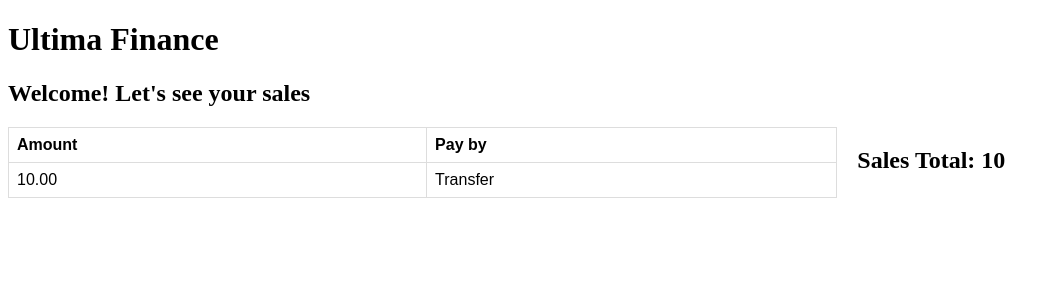
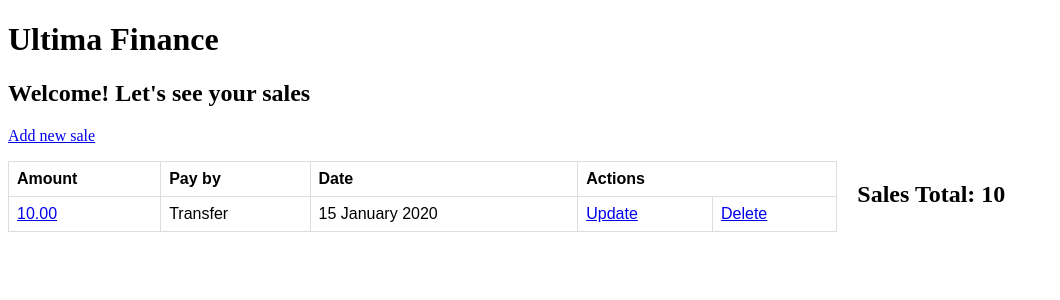
Before and after one commit to fugu69/ultima-finance, a Django app: page / in a window 1280 px wide. Shown: the top 300 px of the page, without its empty margins (0-1060 px from the left). Run offline with Django 5.2, Linux system fonts and the light colour scheme; tables that the repository leaves empty hold one stand-in row (values such as "Sample post").

Commit message:
feat: add views for CRUD functionality and edit corresponding files

```diff
--- a/finance/models.py
+++ b/finance/models.py
@@ -1,4 +1,5 @@
 from django.db import models
+from django.urls import reverse
 
 
 class Sale(models.Model):
@@ -12,9 +13,20 @@ class Sale(models.Model):
     # max_digits include decimal_places, so choose wisely
     sale_amount = models.DecimalField(max_digits=8, decimal_places=2)
     payment_type = models.CharField(
-        max_length=4, choices=PaymentChoices.choices,
-        default=PaymentChoices.CASH_THAI_BAHT
+        max_length=4,
+        choices=PaymentChoices.choices,
+        default=PaymentChoices.CASH_THAI_BAHT,
     )
+
+    created_at = models.DateTimeField(auto_now_add=True)
+
+    salesman = models.ForeignKey("auth.User", on_delete=models.CASCADE)
+
+    class Meta:
+        ordering = ["-created_at"]
+
+    def get_absolute_url(self):
+        return reverse("sale_detail", kwargs={"pk": self.pk})
 
     def __str__(self) -> str:
         return f"{self.sale_amount}, {self.payment_type}"
--- a/finance/urls.py
+++ b/finance/urls.py
@@ -1,7 +1,17 @@
 from django.urls import path
 
-from .views import HomePageView
+from .views import (
+    HomePageView,
+    SaleDetailView,
+    SaleCreateView,
+    SaleUpdateView,
+    SaleDeleteView,
+)
 
 urlpatterns = [
-    path('', HomePageView.as_view(), name='home')
+    path("", HomePageView.as_view(), name="home"),
+    path("sale/<int:pk>/", SaleDetailView.as_view(), name="sale_detail"),
+    path("sale/create/", SaleCreateView.as_view(), name="sale_create"),
+    path("sale/<int:pk>/update/", SaleUpdateView.as_view(), name="sale_update"),
+    path("sale/<int:pk>/delete/", SaleDeleteView.as_view(), name="sale_delete"),
 ]
--- a/finance/views.py
+++ b/finance/views.py
@@ -1,19 +1,51 @@
-from django.views.generic import ListView
+from django.views.generic import (
+    ListView,
+    CreateView,
+    DetailView,
+    UpdateView,
+    DeleteView,
+)
 from django.db.models import Sum
+from django.urls import reverse_lazy
 
 
 from .models import Sale
 
+
 class HomePageView(ListView):
     model = Sale
-    template_name = 'finance/home.html'
-    context_object_name = 'sales'
+    template_name = "finance/home.html"
+    context_object_name = "sales"
 
     def get_context_data(self, **kwargs):
         context = super().get_context_data(**kwargs)
         # aggregate() вернет словарь вида: {'sale_amount__sum': 15400.00}
         # name__sum is name convention
-        total_sum = Sale.objects.aggregate(Sum('sale_amount'))
-        context['total_sale_amount'] = total_sum['sale_amount__sum'] or 0
+        total_sum = Sale.objects.aggregate(Sum("sale_amount"))
+        context["total_sale_amount"] = total_sum["sale_amount__sum"] or 0
 
         return context
+
+
+class SaleCreateView(CreateView):
+    model = Sale
+    template_name = "finance/sale_create.html"
+    fields = ["sale_amount", "salesman", "payment_type"]
+    success_url = reverse_lazy("home")
+
+
+class SaleDetailView(DetailView):
+    model = Sale
+    template_name = "finance/sale_detail.html"
+
+
+class SaleUpdateView(UpdateView):
+    model = Sale
+    template_name = "finance/sale_update.html"
+    fields = ["sale_amount", "payment_type"]
+
+
+class SaleDeleteView(DeleteView):
+    model = Sale
+    template_name = "finance/sale_delete.html"
+    success_url = reverse_lazy("home")
--- a/templates/finance/home.html
+++ b/templates/finance/home.html
@@ -2,6 +2,7 @@
 
 {% block content %}
 <h2>Welcome! Let's see your sales</h2>
+<p><a href="{% url "sale_create" %}">Add new sale</a></p>
 
 {% if sales %}
 <div class="hero">
@@ -11,13 +12,24 @@
         <tr>
           <th>Amount</th>
           <th>Pay by</th>
+          <th>Date</th>
+          <th colspan='2'>Actions</th>
         </tr>
       </thead>
       <tbody>
         {% for sale in sales %}
         <tr>
-          <td data-label="Amount">{{ sale.sale_amount }}</td>
+          <td data-label="Amount">
+            <a href="{% url "sale_detail" sale.id %}">{{ sale.sale_amount }}</a>
+          </td>
           <td data-label="Payment Method">{{ sale.get_payment_type_display }}</td>
+          <td>{{ sale.created_at|date:"d E Y" }}</td>
+          <td data-label="Update">
+            <a href="{% url "sale_update" sale.id %}">Update</a>
+          </td>
+          <td data-label="Delete">
+            <a href="{% url "sale_delete" sale.id %}">Delete</a>
+          </td>
         </tr>
         {% endfor %}
       </tbody>
--- /dev/null
+++ b/templates/finance/sale_delete.html
@@ -0,0 +1,4 @@
+{% extends "base.html" %}
+{% block content %}
+<p>delete</p>
+{% endblock content %}
--- /dev/null
+++ b/templates/finance/sale_detail.html
@@ -0,0 +1,4 @@
+{% extends "base.html" %}
+{% block content %}
+<p>detail</p>
+{% endblock content %}
--- /dev/null
+++ b/templates/finance/sale_update.html
@@ -0,0 +1,4 @@
+{% extends "base.html" %}
+{% block content %}
+<p>update</p>
+{% endblock content %}
```
Also changed, not shown: templates/finance/sale_create.html (added, +9 -0 lines), finance/migrations/0003_sale_salesman.py (added), finance/migrations/0004_sale_created_at.py (added), finance/migrations/0005_alter_sale_options.py (added).
